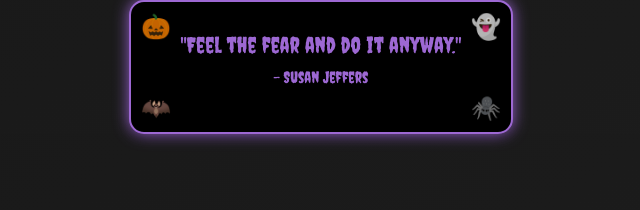
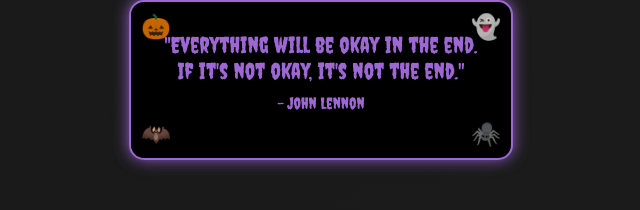
Before and after one commit to milkygingers/notionquote, a plain HTML site: page index.html in a window 1280 px wide. Shown: the whole page, without its empty margins (319-959 px from the left). Drawn offline with Linux system fonts and the light colour scheme.

Commit message:
Update index.html

```diff
--- a/index.html
+++ b/index.html
@@ -79,8 +79,8 @@
         <span class="emoji bottom-right">🕷️</span>
 
         <!-- Quote Text -->
-        <p class="quote-text">"Feel the fear and do it anyway."</p>
-        <p class="author">- Susan Jeffers</p>
+        <p class="quote-text">"Everything will be okay in the end. If it's not okay, it's not the end."</p>
+        <p class="author">- John Lennon</p>
     </div>
 </body>
 </html>
```
